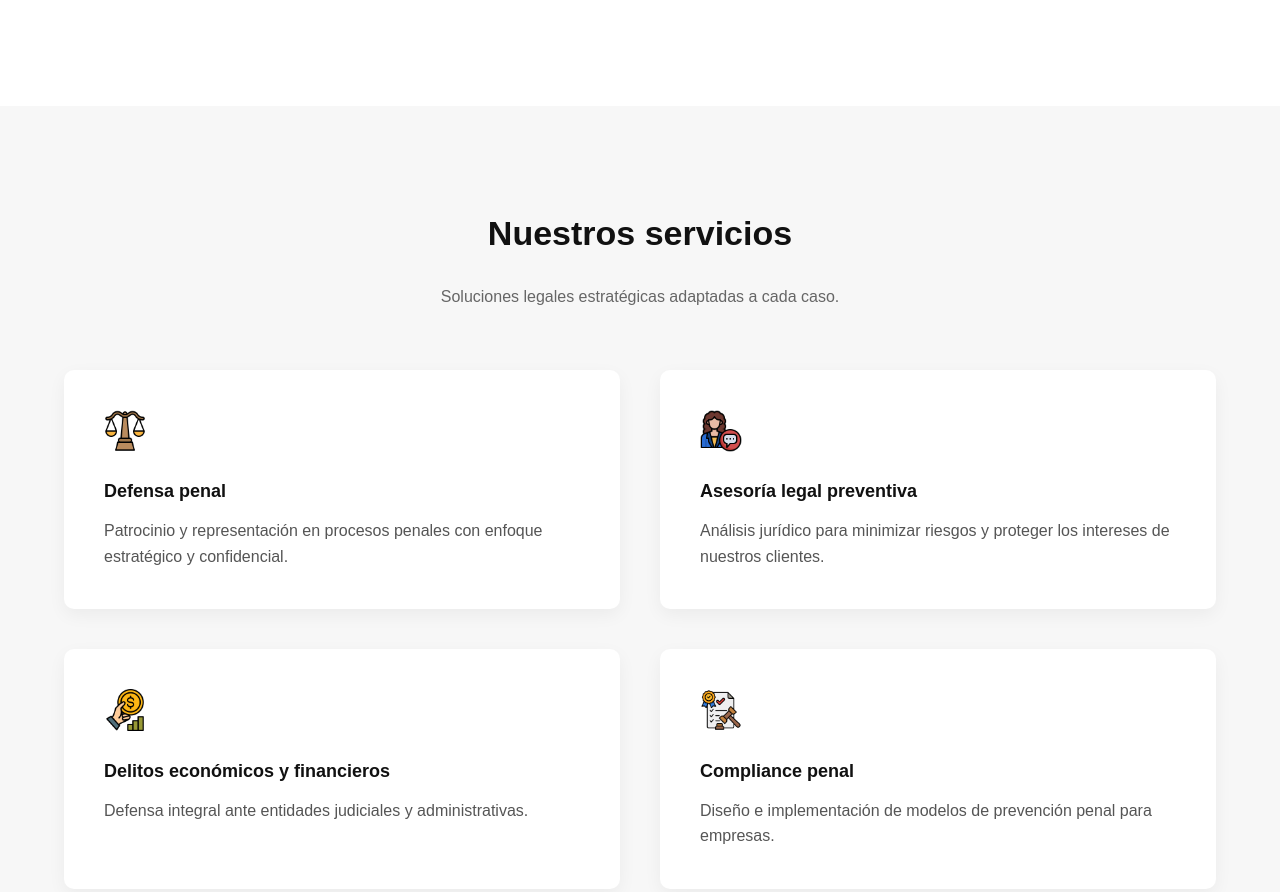
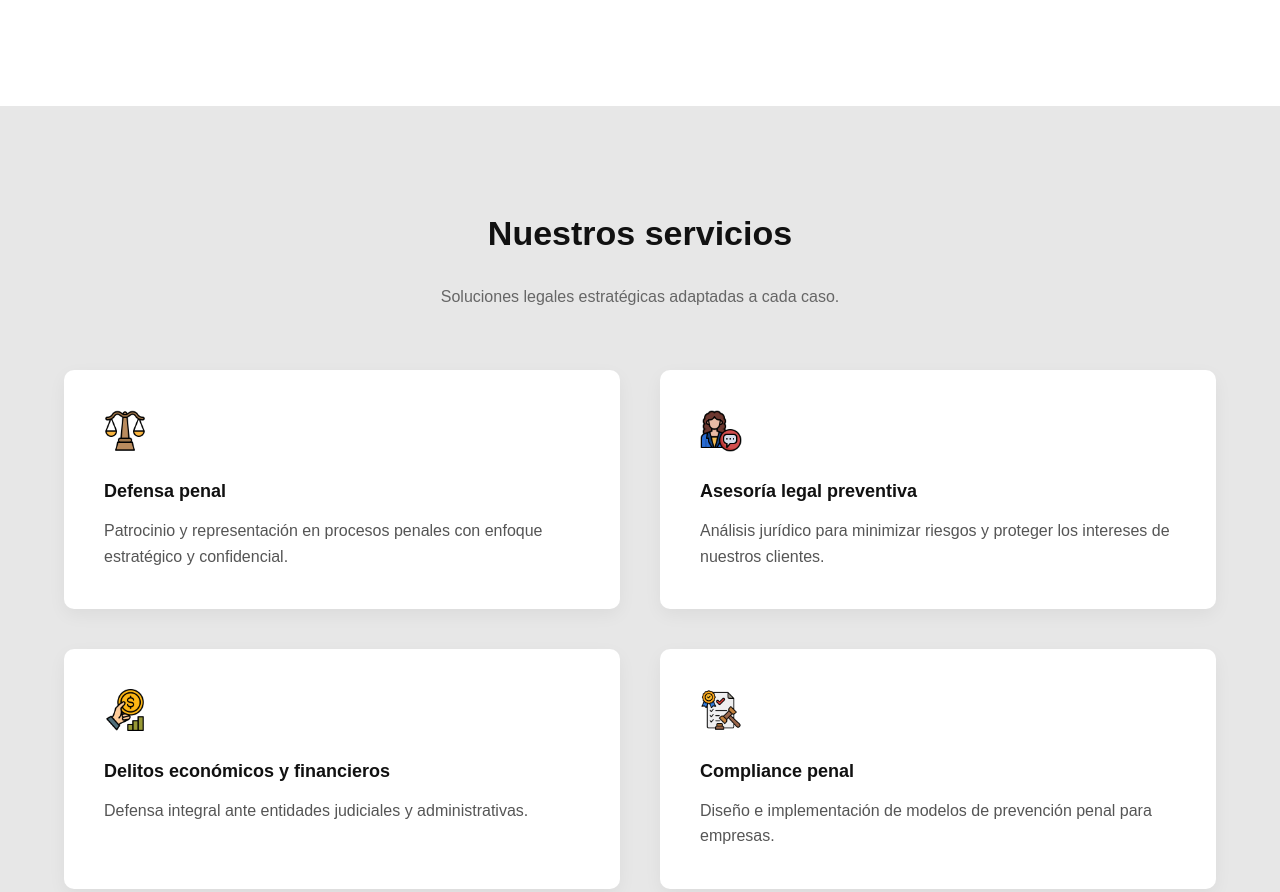
Before and after one commit to barreto-byte/site-barreto-asociados, a plain HTML site: page index.html in a window 1280 px wide. Shown: the part 1496-2388 px from the top of the page. Drawn offline with Linux system fonts and the light colour scheme.

Commit message:
section:services 1.1

```diff
--- a/assets/css/style.css
+++ b/assets/css/style.css
@@ -87,7 +87,7 @@ body {
 }
 /*Servicios*/
 .services-bg{
-  background: #f7f7f7;
+  background: rgb(231, 231, 231);
 }
 .center{
   text-align: center;
```
